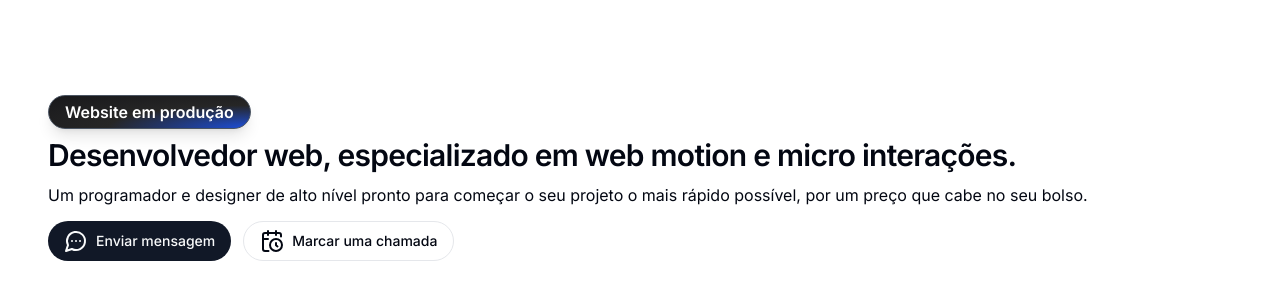
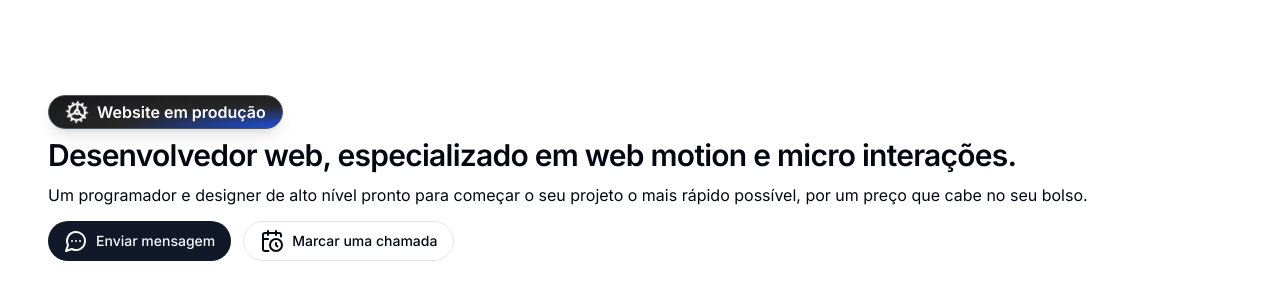
Before and after one commit to gildemardev/portfolio-2024, a Next.js app: page / in a window 1280 px wide. Shown: the part 222-522 px from the top of the page. Built offline with nearby package versions, Linux system fonts and the light colour scheme.

Commit message:
Adiciona nova animação de rotação

```diff
--- a/src/app/page.tsx
+++ b/src/app/page.tsx
@@ -1,5 +1,5 @@
 import { Button } from "@/components/ui/button";
-import { CalendarClock, MessageCircleMore } from "lucide-react";
+import { CalendarClock, Cog, MessageCircleMore } from "lucide-react";
 
 export default function Home() {
 	return (
@@ -9,6 +9,7 @@ export default function Home() {
 					className='bg-[radial-gradient(ellipse_at_bottom_right,_var(--tw-gradient-stops))] from-blue-700 via-neutral-800 to-zinc-900
           inline-flex px-4 py-1 rounded-full mb-2 border border-gray-600 shadow-lg
           text-white font-semibold antialiased'>
+					<Cog className='mr-2 animate-spin-slow' />
 					Website em produção
 				</div>
 			</div>
--- a/tailwind.config.ts
+++ b/tailwind.config.ts
@@ -75,6 +75,7 @@ const config = {
         },
       },
       animation: {
+        'spin-slow': 'spin 5s linear infinite',
         "accordion-down": "accordion-down 0.2s ease-out",
         "accordion-up": "accordion-up 0.2s ease-out",
       },
```
